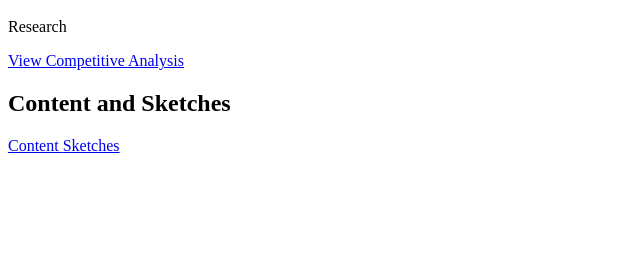
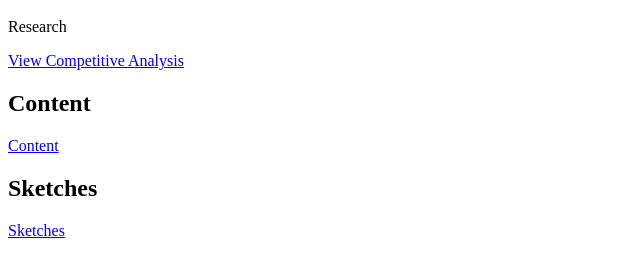
Before and after one commit to KentStateWeb/fall2016-group7-wrenchautomotive-spring, a plain HTML site: page index.html in a window 1280 px wide. Shown: the part 48-322 px from the top of the page, without its empty margins (0-640 px from the left). Drawn offline with Linux system fonts and the light colour scheme.

Commit message:
updated and added headers

```diff
--- a/index.html
+++ b/index.html
@@ -5,9 +5,11 @@
 <h1> Wrench Automotive </h1>
 <p> Research </p>
 <a href="research/competitive.pdf">View Competitive Analysis </a>
-<h2> Content and Sketches </h2>
+<h2> Content</h2>
 <a href= "https://drive.google.com/open?id=0B5bgk34_tFAaQTB2UmZmcllzSTQ">
   Content </a>
+
+  <h2> Sketches </h2>
 <a href="https://drive.google.com/open?id=0B5bgk34_tFAaSnBjOE8yS0RvNGM">
   Sketches </a>
 
```
